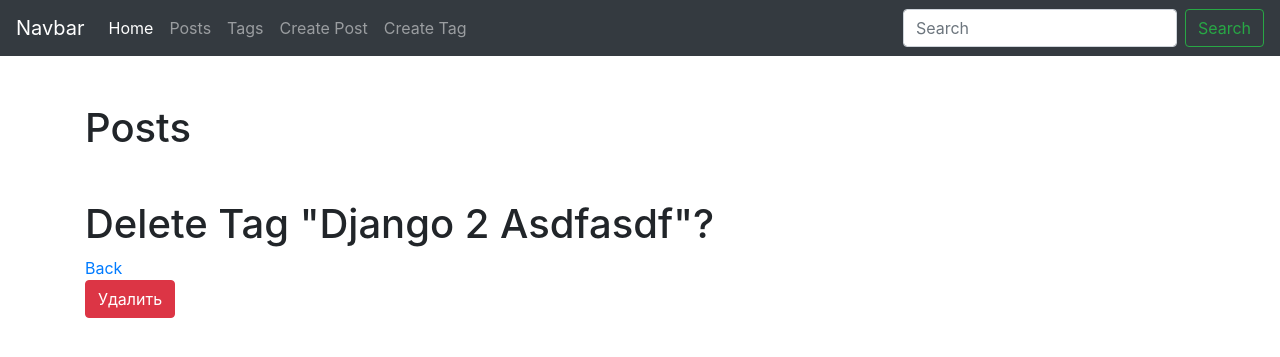
After one commit to nuwak/Django-2-start-lerning, a Django app: page /blog/tag/django/delete/ in a window 1280 px wide. The commit adds this page. Shown: the top 357 px of the page. Run offline with Django 3.2, Linux system fonts and the light colour scheme; data comes from the database, SQL or seed files in the repository; both versions use the stored data as it was after the commit; some libraries are stand-ins or nearby versions.

Commit message:
delete model

```diff
--- a/app/blogengine/blog/models.py
+++ b/app/blogengine/blog/models.py
@@ -16,6 +16,9 @@ class Post(models.Model):
 
     def get_update_url(self):
         return reverse('blog_post_update', kwargs={'slug': self.slug})
+
+    def get_delete_url(self):
+        return reverse('blog_post_delete', kwargs={'slug': self.slug})
 
     def save(self, *args, **kwargs):
         if not self.id:
@@ -41,5 +44,8 @@ class Tag(models.Model):
     def get_update_url(self):
         return reverse('blog_tag_update', kwargs={'slug': self.slug})
 
+    def get_delete_url(self):
+        return reverse('blog_tag_delete', kwargs={'slug': self.slug})
+
     def __str__(self):
         return self.title
--- /dev/null
+++ b/app/blogengine/blog/templates/blog/tag_delete.html
@@ -0,0 +1,14 @@
+{% extends 'base.html' %}
+{% block title %}
+Delete Tag - {{ block.super }}
+{% endblock %}
+
+{% block content %}
+  <h1>Delete Tag "{{ model.title | title }}"?</h1>
+  <form action="{{ model.get_delete_url }}" method="post">
+    {% csrf_token %}
+    <a href="{% url 'blog_posts_list' %}">Back</a>
+    <br>
+  <button type="submit" class="btn btn-danger">Удалить</button>
+  </form>
+{% endblock %}
--- a/app/blogengine/blog/templates/blog/tag_detail.html
+++ b/app/blogengine/blog/templates/blog/tag_detail.html
@@ -1,6 +1,8 @@
 {% extends 'base.html' %}
 
-{% block title %}tag.title - {{ block.super }}{% endblock %}
+{% spaceless %}
+  {% block title %}tag.title - {{ block.super }}{% endblock %}
+{% endspaceless %}
 
 {% block content %}
     <h1 class="mt-5">Tag: {{ tag.title | title }}</h1>
--- a/app/blogengine/blog/urls.py
+++ b/app/blogengine/blog/urls.py
@@ -7,8 +7,10 @@ urlpatterns = [
     path('post/create/', PostCreate.as_view(), name='blog_post_create'),
     path('post/<str:slug>/', PostDetail.as_view(), name='blog_post_detail'),
     path('post/<str:slug>/update/', PostUpdate.as_view(), name='blog_post_update'),
+    path('post/<str:slug>/delete/', PostDelete.as_view(), name='blog_post_delete'),
     path('tag/', TagList.as_view(), name='blog_tag_list'),
     path('tag/create/', TagCreate.as_view(), name='blog_tag_create'),
     path('tag/<str:slug>/', TagDetail.as_view(), name='blog_tag_detail'),
     path('tag/<str:slug>/update/', TagUpdate.as_view(), name='blog_tag_update'),
+    path('tag/<str:slug>/delete/', TagDelete.as_view(), name='blog_tag_delete'),
 ]
--- a/app/blogengine/blog/utils.py
+++ b/app/blogengine/blog/utils.py
@@ -3,6 +3,7 @@ from time import time
 from django.shortcuts import render, redirect
 from django.shortcuts import get_object_or_404
 from django.db.models import Model
+from django.urls import reverse
 from django.utils.text import slugify
 from django.forms import ModelForm
 
@@ -43,7 +44,7 @@ class ObjectCreateMixin:
 
 
 class ObjectUpdateMixin:
-    Form = ModelForm
+    Form = None
     template: str = None
     model: Model = None
 
@@ -67,3 +68,19 @@ class ObjectUpdateMixin:
 def gen_slug(s: str) -> str:
     new_slug = slugify(s, allow_unicode=True)
     return new_slug + '-' + str(int(time() * 10000))
+
+
+class ObjectDeleteMixin:
+    template: str = None
+    model: Model = None
+    redirect: str = None
+
+    def get(self, request, slug):
+        model = get_object_or_404(self.model, slug__iexact=slug)
+
+        return render(request, self.template, {'model': model})
+
+    def post(self, request, slug):
+        get_object_or_404(self.model, slug__iexact=slug).delete()
+
+        return redirect(reverse(self.redirect))
--- a/app/blogengine/blog/views.py
+++ b/app/blogengine/blog/views.py
@@ -41,3 +41,15 @@ class PostUpdate(ObjectUpdateMixin, View):
     Form = PostForm
     template = 'blog/post_update.html'
     model = Post
+
+
+class PostDelete(ObjectDeleteMixin, View):
+    model = Post
+    template = 'blog/post_delete.html'
+    redirect = 'blog_posts_list'
+
+
+class TagDelete(ObjectDeleteMixin, View):
+    model = Tag
+    template = 'blog/tag_delete.html'
+    redirect = 'blog_tag_list'
--- a/app/blogengine/templates/base.html
+++ b/app/blogengine/templates/base.html
@@ -7,11 +7,13 @@
     <!-- Bootstrap CSS -->
     <link rel="stylesheet" href="https://stackpath.bootstrapcdn.com/bootstrap/4.2.1/css/bootstrap.min.css"
           integrity="sha384-GJzZqFGwb1QTTN6wy59ffF1BuGJpLSa9DkKMp0DgiMDm4iYMj70gZWKYbI706tWS" crossorigin="anonymous">
+  {% spaceless %}
     <title>
-        {% block title %}
-            Blog
-        {% endblock %}
+      {% block title %}
+        Blog
+      {% endblock %}
     </title>
+  {% endspaceless %}
 </head>
 <body>
 <nav class="navbar navbar-expand-lg navbar-dark bg-dark">
```
Also changed, not shown: app/blogengine/blog/templates/blog/post_delete.html (added, +14 -0 lines), app/blogengine/db.sqlite3.
